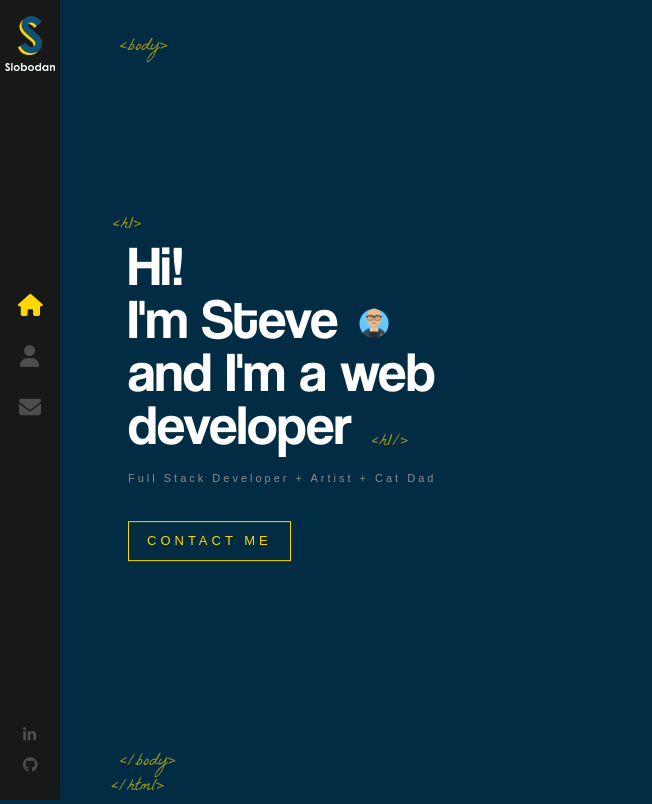
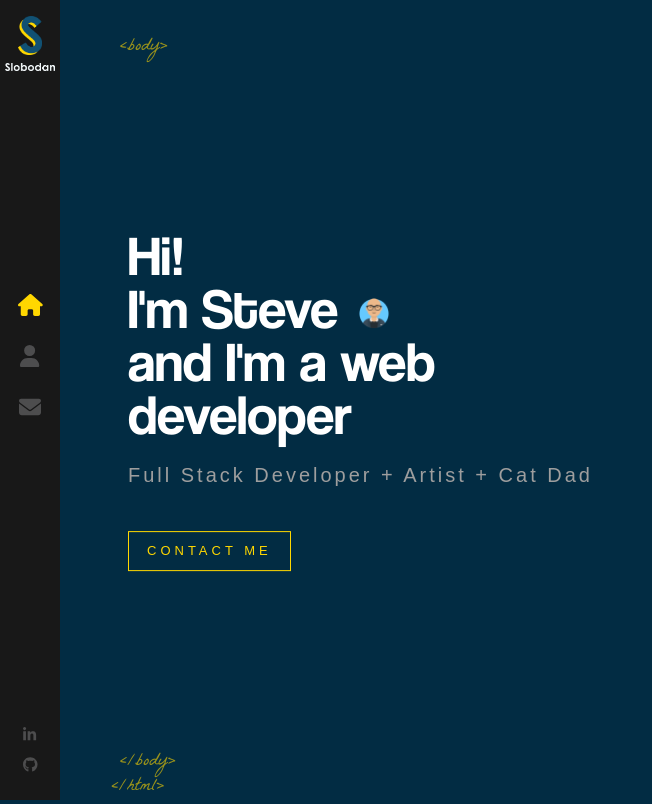
Before and after one commit to sjhudek/portfolio-react-spa, a React (Create React App) app: page / in a window 1280 px wide. Shown: the whole page, without its empty margins (0-652 px from the left). Built offline with nearby package versions, Linux system fonts and the light colour scheme.

Commit message:
updated src/components/Home/index.scss

```diff
--- a/src/components/Home/index.scss
+++ b/src/components/Home/index.scss
@@ -16,28 +16,28 @@
     font-family: 'Coolvetica', sans-serif;
     font-weight: 400;
 
-    &::before {
-      content: '<h1>';
-      font-family: 'La Belle Aurore', cursive;
-      color: #ffd700;
-      font-size: 18px;
-      position: absolute;
-      margin-top: -40px;
-      left: -15px;
-      opacity: 0.6;
-    }
+    // &::before {
+    //   content: '<h1>';
+    //   font-family: 'La Belle Aurore', cursive;
+    //   color: #ffd700;
+    //   font-size: 18px;
+    //   position: absolute;
+    //   margin-top: -40px;
+    //   left: -15px;
+    //   opacity: 0.6;
+    // }
 
-    &::after {
-      content: '<h1/>';
-      font-family: 'La Belle Aurore', cursive;
-      color: #ffd700;
-      font-size: 18px;
-      position: absolute;
-      margin-top: 18px;
-      margin-left: 20px;
-      animation: fadeIn 1s 1.7s backwards;
-      opacity: 0.6;
-    }
+    // &::after {
+    //   content: '<h1/>';
+    //   font-family: 'La Belle Aurore', cursive;
+    //   color: #ffd700;
+    //   font-size: 18px;
+    //   position: absolute;
+    //   margin-top: 18px;
+    //   margin-left: 20px;
+    //   animation: fadeIn 1s 1.7s backwards;
+    //   opacity: 0.6;
+    // }
 
     img {
       margin-left: 20px;
@@ -50,10 +50,10 @@
   }
 
   h2 {
-    color: #8d8d8d;
+    color: #9e9e9e;
     margin-top: 20px;
     font-weight: 400;
-    font-size: 11px;
+    font-size: 20px;
     font-family: sans-serif;
     letter-spacing: 3px;
     animation: fadeIn 1s 1.8s backwards;
@@ -69,7 +69,7 @@
     border: 1px solid #ffd700;
     margin-top: 25px;
     float: left;
-    animation: fadeInAnimation 1s 1.8s backwards;
+    animation: fadeIn 1s 1.8s backwards;
     white-space: nowrap;
 
     &:hover {
```
